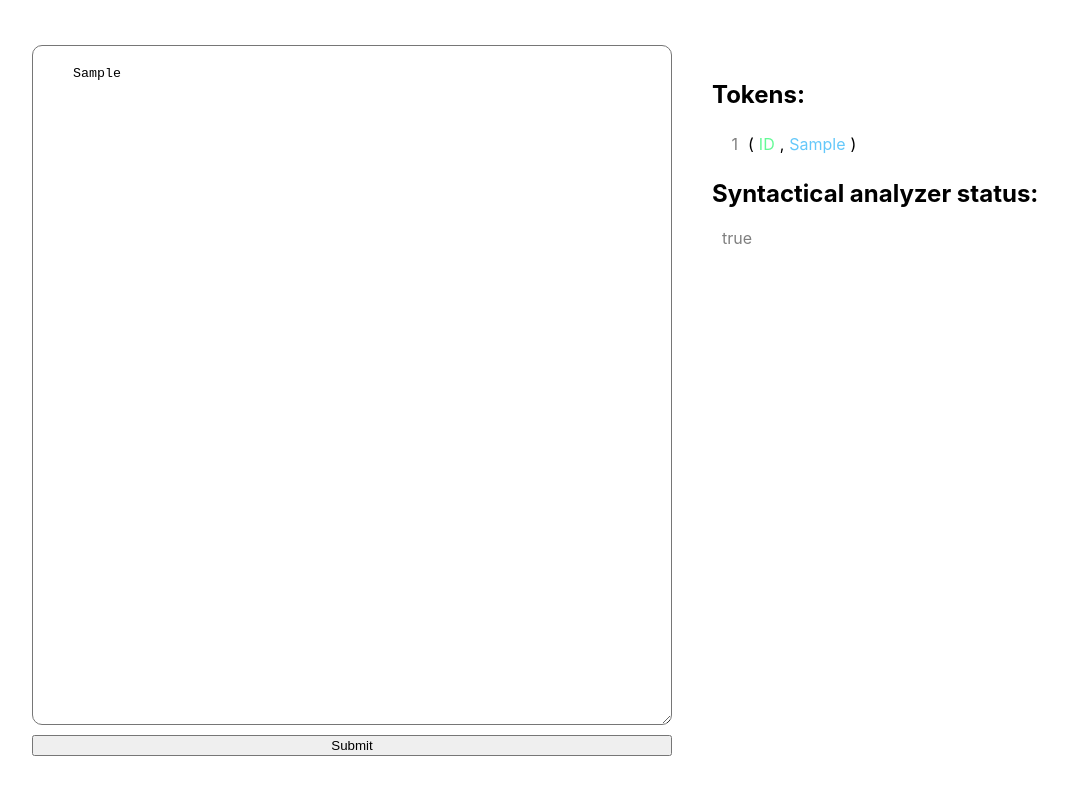
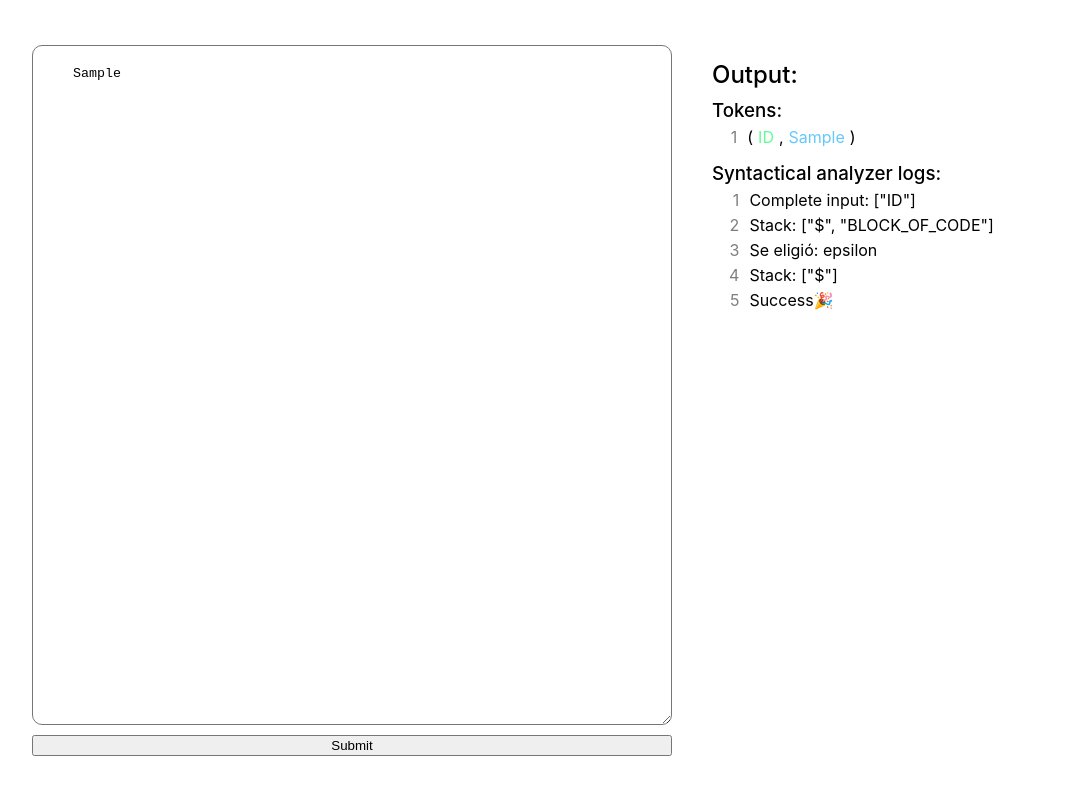
Before and after one commit to ulisesaviles/compilador, a Next.js app: page / in a window 1280 px wide. Both pictures are taken after typing "Sample" into the empty fields and a click on the input "Submit". Shown: the top 794 px of the page, without its empty margins (32-1099 px from the left). Built offline with nearby package versions, Linux system fonts and the light colour scheme.

Commit message:
Added syntactical analyzer logs

```diff
--- a/pages/index.tsx
+++ b/pages/index.tsx
@@ -23,30 +23,54 @@ const Home: NextPage = () => {
   // Constants
   const [code, setCode] = useState("");
   const [tokens, setTokens] = useState([] as Token[]);
-  const [error, setError] = useState(null as null | string);
+  const [errors, setErrors] = useState<{
+    lexical: null | string;
+    syntactical: null | string;
+  }>({
+    lexical: null,
+    syntactical: null,
+  });
   const [syntacticalAnalyzerStatus, setSyntacticalAnalyzerStatus] = useState<
     null | boolean
   >(null);
+  const [syntacticalAnalyzerLogs, setSyntacticalAnalyzerLogs] = useState<
+    string[]
+  >([]);
 
   // Functions
   const submit = async (e: FormEvent<HTMLFormElement>) => {
     e.preventDefault();
+    let tokens: Token[] = [];
 
     try {
       // Run lexical analyzer
-      const tokens = lexicalAnalyzer(code);
+      tokens = lexicalAnalyzer(code);
       setTokens(tokens);
+    } catch (e) {
+      setErrors({
+        syntactical: null,
+        lexical: (e as Error).toString(),
+      });
+      setSyntacticalAnalyzerLogs([]);
+      return;
+    }
 
-      // TODO: Catch their errors separately
+    try {
       // Run syntacticalAnalyzer
-      setSyntacticalAnalyzerStatus(
-        syntacticAnalyzer(tokens.map((token) => token[0]))
+      const { logs, status } = syntacticAnalyzer(
+        tokens.map((token) => token[0])
       );
+      setSyntacticalAnalyzerLogs(logs);
+    } catch (e) {
+      setErrors({
+        lexical: null,
+        syntactical: (e as Error).toString(),
+      });
+      return;
+    }
 
-      setError(null);
-    } catch (e) {
-      setError((e as Error).toString());
-    }
+    // No errors
+    setErrors({ lexical: null, syntactical: null });
   };
 
   // JSX
@@ -73,32 +97,62 @@ const Home: NextPage = () => {
 
         {/* Output */}
         <section className={styles.outputContainer}>
-          <h2>Tokens:</h2>
-          {error ? (
+          <h2 className={styles.outputTitle}>Output:</h2>
+          {errors.lexical ? (
             <div className={styles.outputLine}>
               <p
                 style={{ color: "rgb(250, 100, 100)" }}
                 className={styles.tokenComponent}
               >
-                ERROR:
+                LEXICAL ANALYZER ERROR:
               </p>
-              <p className={styles.tokenComponent}>{error}</p>
+              <p className={styles.tokenComponent}>{errors.lexical}</p>
             </div>
           ) : (
-            tokens.map((token, index) => {
+            <div className={styles.outputSectionContainer}>
+              <h3 className={styles.outputSectionTitle}>
+                {tokens.length > 0 ? "Tokens:" : null}
+              </h3>
+              {tokens.map((token, index) => {
                 return (
                   <div key={index} className={styles.lineContainer}>
                     <p className={styles.lineNum}>{index + 1}</p>
-                  <div className={styles.outputLine}>{displayToken(token)}</div>
+                    <div className={styles.outputLine}>
+                      {displayToken(token)}
+                    </div>
                   </div>
                 );
-            })
+              })}
+            </div>
           )}
 
-          <h2>Syntactical analyzer status:</h2>
-          <p className={styles.lineNum}>
-            {JSON.stringify(syntacticalAnalyzerStatus)}
+          {errors.syntactical ? (
+            <div className={styles.outputLine}>
+              <p
+                style={{ color: "rgb(250, 100, 100)" }}
+                className={styles.tokenComponent}
+              >
+                SYNTACTICAL ANALYZER ERROR:
               </p>
+              <p className={styles.tokenComponent}>{errors.syntactical}</p>
+            </div>
+          ) : (
+            <div className={styles.outputSectionContainer}>
+              <h3 className={styles.outputSectionTitle}>
+                {syntacticalAnalyzerLogs.length > 0
+                  ? "Syntactical analyzer logs:"
+                  : null}
+              </h3>
+              {syntacticalAnalyzerLogs.map((log, index) => {
+                return (
+                  <div key={index} className={styles.lineContainer}>
+                    <p className={styles.lineNum}>{index + 1}</p>
+                    <div className={styles.outputLine}>{log}</div>
+                  </div>
+                );
+              })}
+            </div>
+          )}
         </section>
       </main>
     </div>
--- a/styles/Home.module.css
+++ b/styles/Home.module.css
@@ -30,12 +30,14 @@
   overflow-y: scroll;
   padding: 20px 40px;
   flex-direction: column;
+  overflow-x: hidden;
+  align-items: flex-start;
 }
 
 .lineNum {
   opacity: 0.5;
   margin: 0 10px 0;
-  width: 16px;
+  width: 20px;
   text-align: right;
 }
 
@@ -43,15 +45,27 @@
   margin: 5px 0;
   display: flex;
   flex-direction: row;
-  align-items: center;
 }
 
 .outputLine {
   margin: 0;
   display: flex;
   align-items: center;
+  overflow-wrap: break-word;
+  inline-size: 100%;
+  max-width: 100%;
 }
 
 .tokenComponent {
   margin: 0 5px;
 }
+
+.outputSectionTitle {
+  margin: 10px 0 0;
+  font-weight: 500;
+}
+
+.outputTitle {
+  margin: 0;
+  font-weight: 500;
+}
--- a/syntacticAnalyzer/syntacticalAnalyzer.ts
+++ b/syntacticAnalyzer/syntacticalAnalyzer.ts
@@ -118,20 +118,26 @@ const getBlockOfCodePath = (currentInput: string) => {
   return "epsilon";
 };
 
-const syntacticalAnalyzer = (input = defaultInput): boolean => {
+const syntacticalAnalyzer = (
+  input = defaultInput
+): { status: boolean; logs: string[] } => {
+  let logs = [];
+
   try {
     let stack = ["$", "BLOCK_OF_CODE"];
     stack.push(...getNumOfBlocksOfCode(input));
     let i = 0;
-    console.log("Complete input: ", JSON.stringify(input));
+    logs.push(`Complete input: ${JSON.stringify(input).replaceAll(",", ", ")}`);
 
     while (stack) {
-      console.log("Stack: ", JSON.stringify(stack));
+      logs.push(`Stack: ${JSON.stringify(stack).replaceAll(",", ", ")}`);
       let stackItem = stack.pop() as string;
-      // console.log("Top: " + stackItem, "Input: ", input[i]);
 
       // If top is $ or stack is empty, search is done and successful
-      if (stackItem === "$" && i >= input.length - 1) return true;
+      if (stackItem === "$" && i >= input.length - 1) {
+        logs.push("Success🎉");
+        return { status: true, logs };
+      }
       // If current input element (which is a TERMINAL) equals last element on stack,  move to the next input element
       else if (stackItem === input[i]) i++;
       // Otherwise this means top is a VARIABLE
@@ -149,7 +155,10 @@ const syntacticalAnalyzer = (input = defaultInput): boolean => {
           if (stackItem === "BLOCK_OF_CODE") {
             const selection = getBlockOfCodePath(input[i]);
             // console.log(`Se eligio el path: ${selection}`);
-            if (selection === "epsilon") continue;
+            if (selection === "epsilon") {
+              logs.push(`Se eligió: epsilon`);
+              continue;
+            }
             if (i !== 0) stack.push(...getNumOfBlocksOfCode(input, i));
             if (selection) {
               stack.push(...(selection as string).split(" ").reverse());
@@ -164,13 +173,16 @@ const syntacticalAnalyzer = (input = defaultInput): boolean => {
 
           // Add production items to the stack
           if (bestProduction.matches > 0) {
-            console.log(`Se eligió: ${bestProduction.production}`);
+            logs.push(`Se eligió: ${bestProduction.production}`);
             stack.push(
               ...(bestProduction.production as string).split(" ").reverse()
             );
           }
           // Use epsilon if possible
-          else if (productions.includes("epsilon")) continue;
+          else if (productions.includes("epsilon")) {
+            logs.push(`Se eligió: epsilon`);
+            continue;
+          }
           // Throw error
           else {
             throw "Syntactical analyzer error: There was no best production.";
@@ -183,7 +195,7 @@ const syntacticalAnalyzer = (input = defaultInput): boolean => {
   } catch (e) {
     throw `Syntactical analyzer error: ERROR.`;
   }
-  return false;
+  return { status: false, logs };
 };
 
 export default syntacticalAnalyzer;
```
Lines whose indentation alone changed are shown as unchanged.
